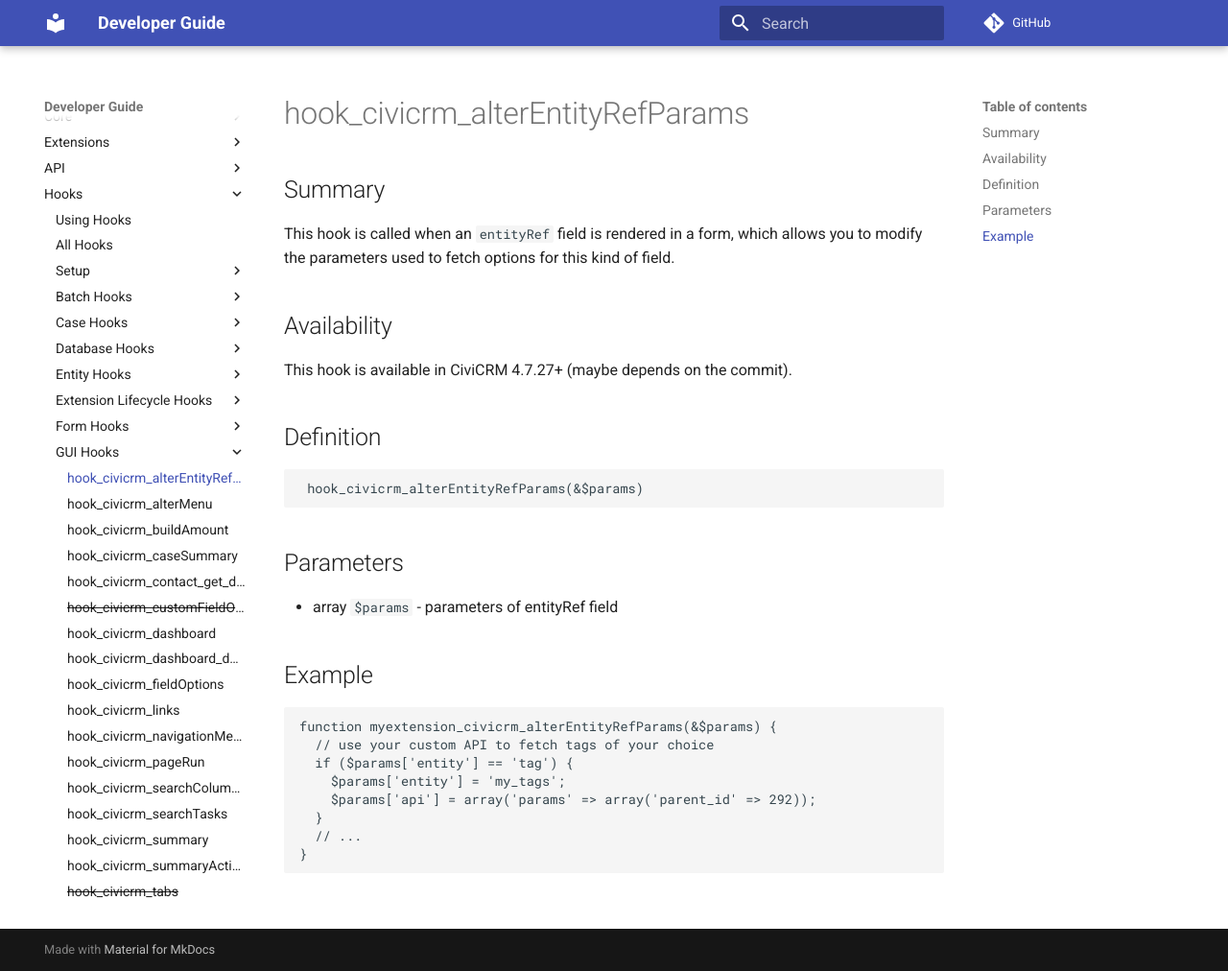
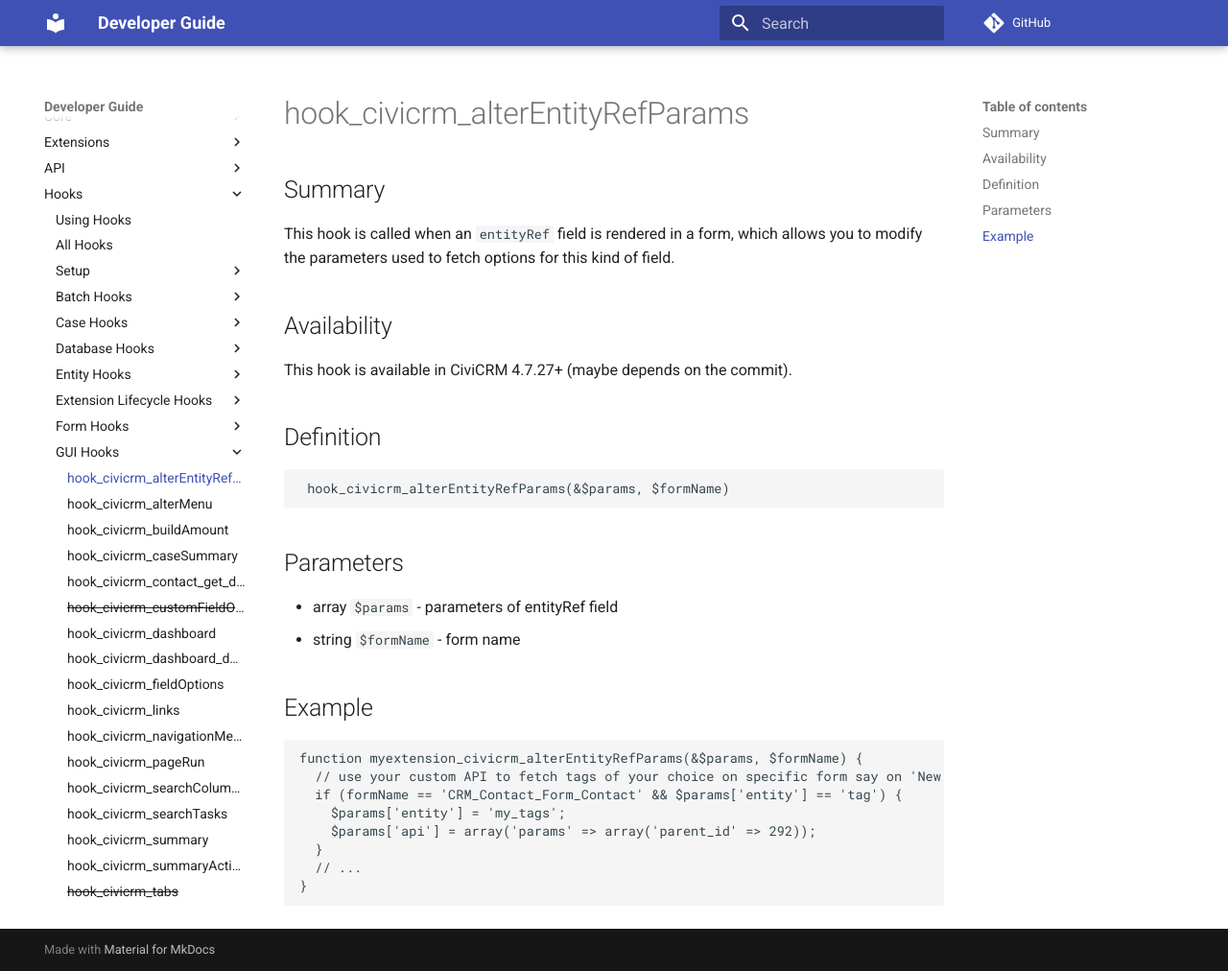
Before and after one commit to civicrm/civicrm-dev-docs, an MkDocs documentation site: the page built from docs/hooks/hook_civicrm_alterEntityRefParams.md, in a window 1280 px wide and 1012 px high. Shown: the whole window at 96% size. Built offline with MkDocs 1.6.1 and Material for MkDocs 9.7.7, drawn with Linux system fonts in a browser that asks for light colours; comment, search, counter and statistics services are not loaded; old or Windows-style settings are respelled for this version of MkDocs.

Commit message:
additional fix

````diff
--- a/docs/hooks/hook_civicrm_alterEntityRefParams.md
+++ b/docs/hooks/hook_civicrm_alterEntityRefParams.md
@@ -10,18 +10,19 @@ This hook is available in CiviCRM 4.7.27+ (maybe depends on the commit).
 
 ## Definition
 
-     hook_civicrm_alterEntityRefParams(&$params)
+     hook_civicrm_alterEntityRefParams(&$params, $formName)
 
 ## Parameters
 
 - array `$params` - parameters of entityRef field
+- string `$formName` - form name
 
 ## Example
 
 ```php
-function myextension_civicrm_alterEntityRefParams(&$params) {
-  // use your custom API to fetch tags of your choice
-  if ($params['entity'] == 'tag') {
+function myextension_civicrm_alterEntityRefParams(&$params, $formName) {
+  // use your custom API to fetch tags of your choice on specific form say on 'New Individual'
+  if (formName == 'CRM_Contact_Form_Contact' && $params['entity'] == 'tag') {
     $params['entity'] = 'my_tags';
     $params['api'] = array('params' => array('parent_id' => 292));
   }
````
